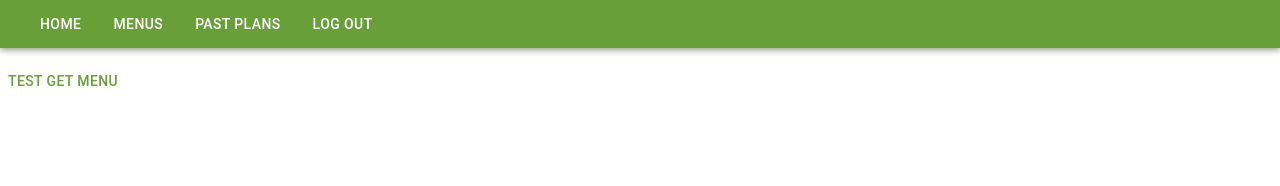
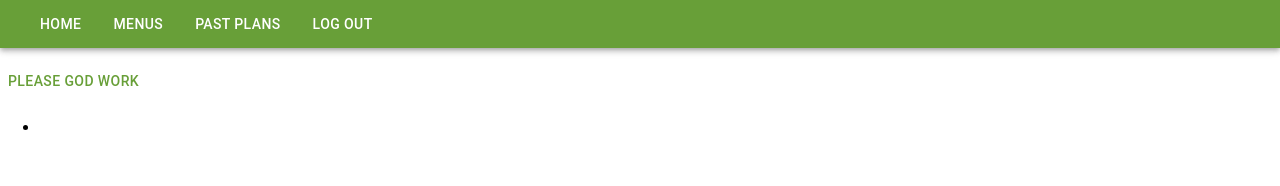
Before and after one commit to ColinMcKechney/advanced_db, a React (Create React App) app in the folder db_app/: page /MenuExpansion in a window 1280 px wide. Shown: the top 186 px of the page. Built offline with nearby package versions, Linux system fonts and the light colour scheme; what react-client-session would draw is missing.

Commit message:
GOD IT WORKED

```diff
--- a/db_app/src/components/MenuExpansion.js
+++ b/db_app/src/components/MenuExpansion.js
@@ -1,4 +1,4 @@
-import React,{useState, useEffect} from 'react';
+import React,{useState} from 'react';
 import {Routes, Route, useNavigate} from 'react-router-dom';
 import './Login.css';
 import Button from "@mui/material/Button";
@@ -36,13 +36,8 @@ const theme = createTheme({
     },
   });
 
+function Menus() {
 
-
-  const getEatery = () => {
-    return ReactSession.get("eatery");
- }
-
-  function MenuExpansion() {
   const navigate = useNavigate();
 
 	const Home = () => {
@@ -57,22 +52,38 @@ const theme = createTheme({
 const navigateLogin = () => {
     navigate('/');
 }
+const makeEateryUrl = (eatery) => `http://3.219.93.142:8000/api/eatery/${eatery}`;
+const getEatery = () => {
+  return ReactSession.get("eatery");
+}
 
-const makeEateryUrl = (eatery) => `http://3.219.93.142:8000/eatery/${eatery}`;
 
 const getMenu = () => {
 const eatery_to_query = getEatery();
  Axios.get(makeEateryUrl(eatery_to_query)).then((response) => {
   console.log(response.data);
+  setmenuItems(response.data);
 });
-};
+
+}
+
+
+const [menuItems, setmenuItems] = useState([{}]);
+
+const doMenu = () => {
+  const data = getMenu();
+  setmenuItems(data);
+}
+
+const buttonTime = () => {
+ getMenu();
+ console.log(menuItems);
+}
 
 
 
 
-
-return(
-
+  return (
 
     <ThemeProvider theme={theme}>
     <AppBar className='bar' position="static">
@@ -94,10 +105,13 @@ return(
     </Button>
   </Toolbar>
 </AppBar>
+<Button onClick={buttonTime}>Please God Work</Button>
+<ul>{menuItems.map(menuitem => <li key={menuitem.item_name}>{menuitem.item_name}</li>)}</ul>
 
-<Button onClick={getMenu}>Test get menu</Button>
+
+
 </ThemeProvider>
-)
 
+  );
 }
-export default MenuExpansion;
+export default Menus;
--- a/db_app/src/components/Menus.js
+++ b/db_app/src/components/Menus.js
@@ -37,7 +37,8 @@ const theme = createTheme({
   });
 
 function Menus() {
-    const navigate = useNavigate();
+
+  const navigate = useNavigate();
 
 	const Home = () => {
 		 navigate('/Plan');
```
Also changed, not shown: db_app/src/components/images/logo.jpg (added), 1 other file (tests, documents, lock files or other folders). Lines whose indentation alone changed are shown as unchanged.
